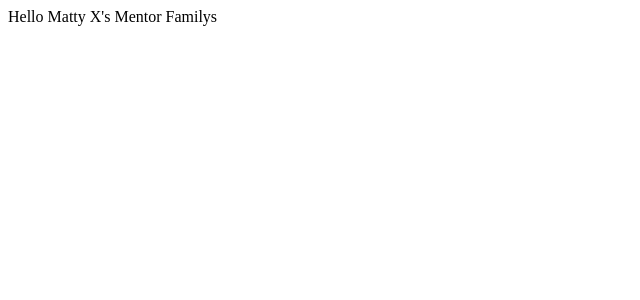
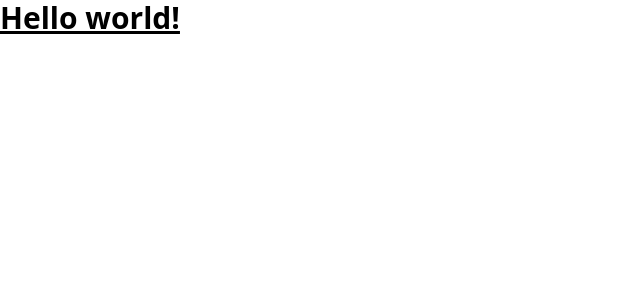
Before and after one commit to CareerTrackr/CareerTracker, a React (Vite) app: page / in a window 1280 px wide. Shown: the top 300 px of the page, without its empty margins (0-640 px from the left). Built offline with nearby package versions, Linux system fonts and the light colour scheme.

Commit message:
integrated Tailwind

```diff
--- a/index.html
+++ b/index.html
@@ -3,6 +3,7 @@
   <head>
     <meta charset="UTF-8" />
     <meta name="viewport" content="width=device-width, initial-scale=1.0" />
+    <link rel="stylesheet" href="style.css">
   </head>
   <body>
     <div id="root"></div>
--- a/package.json
+++ b/package.json
@@ -19,6 +19,7 @@
     "@typescript-eslint/eslint-plugin": "^5.56.0",
     "@typescript-eslint/parser": "^5.56.0",
     "@vitejs/plugin-react-swc": "^3.0.0",
+    "autoprefixer": "^10.4.14",
     "eslint": "^8.2.0",
     "eslint-config-airbnb": "^19.0.4",
     "eslint-config-airbnb-typescript": "^17.0.0",
@@ -28,7 +29,9 @@
     "eslint-plugin-prettier": "^4.2.1",
     "eslint-plugin-react": "^7.28.0",
     "eslint-plugin-react-hooks": "^4.3.0",
+    "postcss": "^8.4.21",
     "prettier": "^2.8.7",
+    "tailwindcss": "^3.2.7",
     "typescript": "^4.9.3",
     "vite": "^4.2.0"
   }
--- /dev/null
+++ b/postcss.config.cjs
@@ -0,0 +1,6 @@
+module.exports = {
+  plugins: {
+    tailwindcss: {},
+    autoprefixer: {},
+  },
+}
--- a/src/App.tsx
+++ b/src/App.tsx
@@ -2,7 +2,11 @@
 import { HashRouter } from 'react-router-dom';
 
 function App() {
-  return <div>Hello Matty X&apos;s Mentor Familys</div>;
+  return (
+    <h1 className="text-3xl font-bold underline">
+      Hello world!
+    </h1>
+  )
 }
 
 function WrappedApp() {
--- a/src/index.css
+++ b/src/index.css
@@ -0,0 +1,3 @@
+@tailwind base;
+@tailwind components;
+@tailwind utilities;
--- /dev/null
+++ b/style.css
@@ -0,0 +1,3 @@
+@tailwind base;
+@tailwind components;
+@tailwind utilities;
--- /dev/null
+++ b/tailwind.config.cjs
@@ -0,0 +1,11 @@
+/** @type {import('tailwindcss').Config} */
+module.exports = {
+  content: [
+    "./index.html",
+    "./src/**/*.{js,ts,jsx,tsx}",
+  ],
+  theme: {
+    extend: {},
+  },
+  plugins: [],
+}
```
Also changed, not shown: .eslintrc.cjs.
